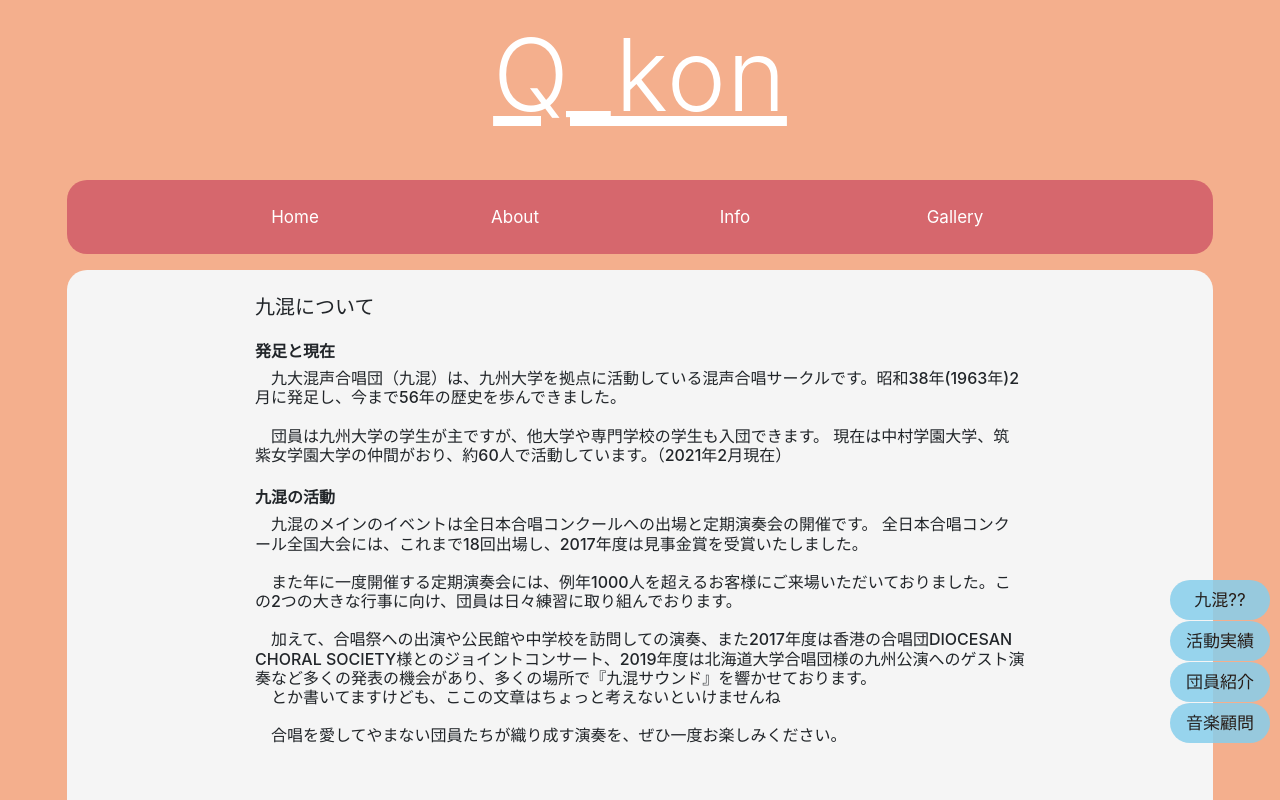
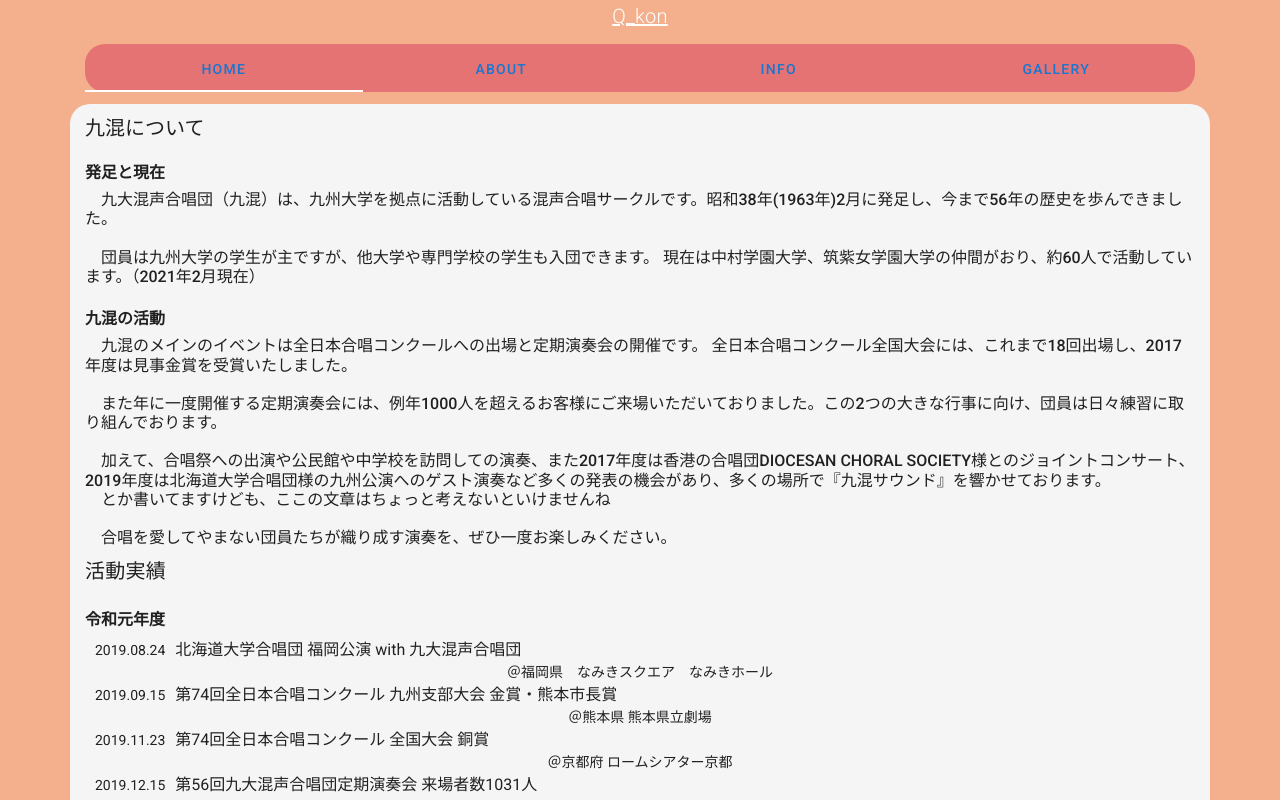
Before and after one commit to MutsukiOri/q_kon, a Nuxt app: page /about in a window 1280 px wide. Shown: the top 800 px of the page. Built offline with nearby package versions, Linux system fonts and the light colour scheme.

Commit message:
vuetify導入

```diff
--- a/components/About/advisor.vue
+++ b/components/About/advisor.vue
@@ -1,5 +1,5 @@
 <template>
-    <div class="container">
+    <div>
         <h5>音楽顧問の紹介</h5>
         <article class="art">
             <img src="./img/kosei.jpg">
--- a/components/About/group.vue
+++ b/components/About/group.vue
@@ -1,6 +1,5 @@
 <template>
-    <div class="container">
-
+    <div>
         <h5>九混について</h5>
         <article class="art">
             <h6 class="summary">発足と現在</h6>
--- a/components/About/record.vue
+++ b/components/About/record.vue
@@ -1,5 +1,5 @@
 <template>
-    <div class="container" >
+    <div>
 
         <h5 class="title">活動実績</h5>
         <div class="art" v-for="(year, index) in years" :key="index">
--- a/components/tabs.vue
+++ b/components/tabs.vue
@@ -1,14 +1,23 @@
 <template>
-  <div class="about">
-      <ol class="container">
-        <li v-for="(menuItem, index) in menuItems" :key=index>
-          <router-link v-bind:to=menuItem.url>
-              {{ menuItem.name }}
-          </router-link>
-        </li>
-      </ol>
-  </div>
+  <v-tabs
+    v-model="tab"
+    background-color="red lighten-2"
+    dark
+    centered
+    grow
+    class="container"
+  >
+    <v-tab
+      v-for="(menuItem, index) in menuItems"
+      :key=index
+    >
+      <router-link v-bind:to=menuItem.url>
+        {{ menuItem.name }}
+      </router-link>
+    </v-tab>
+  </v-tabs>
 </template>
+
 
 <script>
 
@@ -40,42 +49,9 @@ export default {
 </script>
 
 <style scoped>
-.about {
-    margin: 0 auto;
-    /* display: flex; */
-    justify-content: center;
-    align-items: center;
-    text-align: left;
-    background-color: rgba(209, 89, 103, 0.833);
-    border-radius: 20px;
+.container {
+  border-radius: 20px;
 }
-ol {
-  /* margin: 0 auto; */
-  width: 100%;
-  justify-content: center;
-  align-items: center;
-  display:flex;
-  list-style: none;
-  /* background-color: yellowgreen; */
-  opacity: 1;
-}
-
-li {
-  width: 100%;
-  max-width: 250px;
-  height: 50px;
-  /* margin-bottom: 5px; */
-  margin-left: -30px;
-  font-size: 17px;
-  text-align: center;
-  position: relative;
-  /* background-color: skyblue; */
-  border-radius: 10px;
-  transition: 1s;
-}
-
-
-/*  router-linkがaタグとして表示されてたのでスタイルをaタグに書いた*/
 a {
   position: absolute;
   left: 0;
@@ -89,7 +65,9 @@ a {
 }
 
 a:hover {
-  color: black;
+  color: gray;
 }
 
+
+
 </style>
--- a/layouts/default.vue
+++ b/layouts/default.vue
@@ -1,17 +1,11 @@
 <template>
-	<div class="bg">
-    <div>
-      <Header />
-    </div>
-      <main>
-        <div class="tab">
-          <Tabs />
-        </div>
-        <div class="pages">
-          <Nuxt />
-        </div>
-      </main>
-	</div>
+	<v-app class="bg">
+      <Header/>
+    <v-main>
+        <Tabs />
+        <nuxt />
+    </v-main>
+  </v-app>
 </template>
 
 <script>
@@ -36,10 +30,6 @@
 .pages {
   padding: 0 3%;
   margin: 0 auto;
-}
-.tab {
-  padding-left: 3%;
-  padding-right: 3%;
 }
 
 .title {
--- a/pages/about.vue
+++ b/pages/about.vue
@@ -1,20 +1,10 @@
 <template>
-    <div class="about">
-        <div>
-            <ol>
-                <li v-for="(menuItem, index) in menuItems" :key=index>
-                <nuxt-link v-scroll-to=menuItem.url to>
-                    {{ menuItem.name }}
-                </nuxt-link>
-                </li>
-            </ol>
-        </div>
+    <v-container>
         <Group id="group"/>
         <Record id="record"/>
         <Member id="member"/>
         <Advisor id="advisor"/>
-
-    </div>
+    </v-container>
 </template>
 
 <script>
@@ -56,7 +46,7 @@
 </script>
 
 <style scoped>
-.about {
+.container {
     margin: 0 auto;
     min-height: 100vh;
     /* display: flex; */
@@ -65,12 +55,7 @@
     text-align: left;
     background-color: whitesmoke;
     border-radius: 20px;
-    padding-top: 15px;
-}
-.container {
-    max-width: 800px;
-    padding-bottom: 40px;
-    padding-top: 10px;
+    /* padding-top: 15px; */
 }
 ol {
   /* margin-top: -100px; */
--- a/pages/posts.vue
+++ b/pages/posts.vue
@@ -8,6 +8,9 @@
       return {
         comments: "こんにちは"
       }
+    },
+    mounted () {
+      console.log("こんにちは");
     }
   }
 </script>
```
